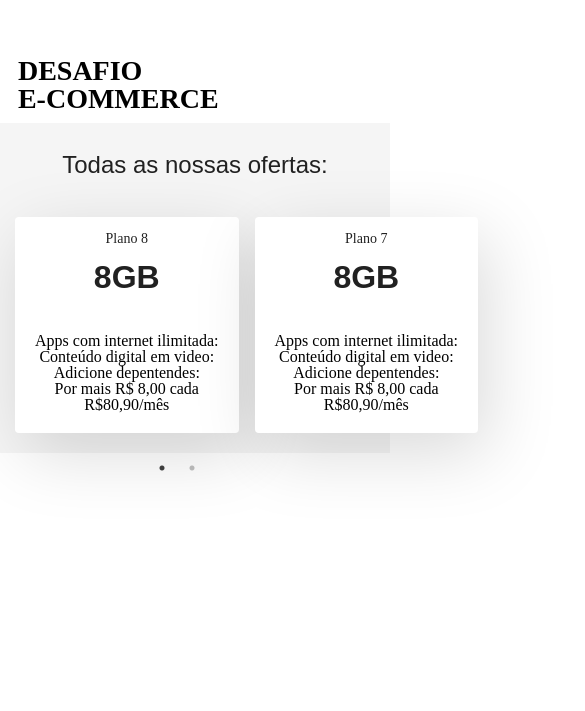
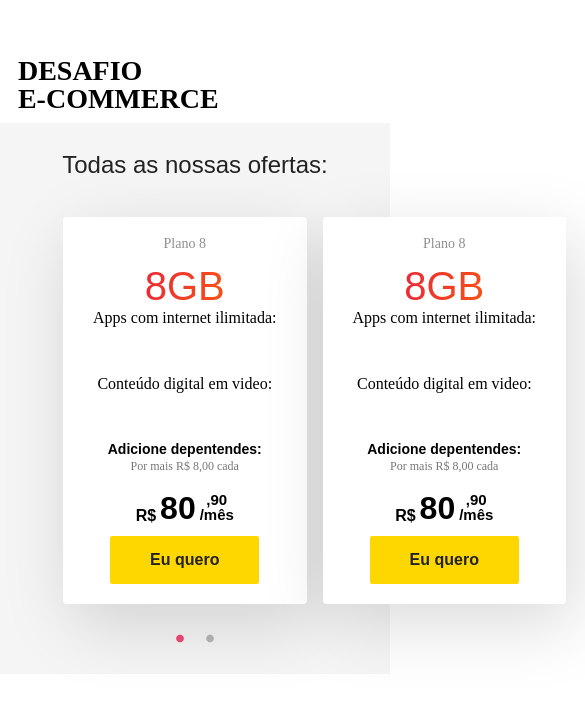
Before and after one commit to wagnersantos/Desafio-OI-React, a React app: page / in a window 390 px wide. Shown: the part 61-772 px from the top of the page, 585 px wide, since content can reach past the window. Built offline with nearby package versions, Linux system fonts and the light colour scheme.

Commit message:
estilizando cards mobile

```diff
--- a/src/components/app/App.js
+++ b/src/components/app/App.js
@@ -10,7 +10,7 @@ class App extends Component {
             <Header />
         </div>
         <div className='row'>
-          <Main />
+            <Main />
         </div>
       </div>
     );
--- a/src/components/cards/Cards.js
+++ b/src/components/cards/Cards.js
@@ -40,14 +40,16 @@ class Cards extends Component {
     };
     return (
       <div className="cards">
-        <h2 className='cards__header'>Todas as nossas ofertas:</h2>
+        <h2 className='cards__offer-title'>Todas as nossas ofertas:</h2>
         <Slider {...settings}>
           <div className='cards__item'>
             <div className='cards__wrapper'>
               <div className='cards__block'>
                 <div className='cards__header'>
                   <p className='cards__title'>Plano 8</p>
-                  <p className='cards__internet'>8GB</p>
+                  <p className='cards__internet'>
+                    <span>8GB</span>
+                  </p>
                 </div>
                 <div className='cards__apps-list'>
                   <p className=''>Apps com internet ilimitada:</p>
@@ -59,9 +61,9 @@ class Cards extends Component {
                   <div className='cards__video-list__container'>
                   </div>
                 </div>
-                <div className='cards-dependents'>
-                  <p className=''>Adicione depentendes:</p>
-                  <p className=''>Por mais R$ 8,00 cada</p>
+                <div className='cards__dependents'>
+                  <p className='cards__dependents-title'>Adicione depentendes:</p>
+                  <p className='cards__dependents-price'>Por mais R$ 8,00 cada</p>
                 </div>
               </div>
               <div className='cards__block-price'>
@@ -73,16 +75,19 @@ class Cards extends Component {
                     <span className='cards__block-price__periodicity'>/mês</span>
                   </span>
                 </div>
-                <div className='cards__block-price__button'></div>
               </div>
+              <a href='#' className='cards__button'>Eu quero</a>
             </div>
           </div>
+
           <div className='cards__item'>
             <div className='cards__wrapper'>
               <div className='cards__block'>
                 <div className='cards__header'>
-                  <p className='cards__title'>Plano 7</p>
-                  <p className='cards__internet'>8GB</p>
+                  <p className='cards__title'>Plano 8</p>
+                  <p className='cards__internet'>
+                    <span>8GB</span>
+                  </p>
                 </div>
                 <div className='cards__apps-list'>
                   <p className=''>Apps com internet ilimitada:</p>
@@ -94,9 +99,9 @@ class Cards extends Component {
                   <div className='cards__video-list__container'>
                   </div>
                 </div>
-                <div className='cards-dependents'>
-                  <p className=''>Adicione depentendes:</p>
-                  <p className=''>Por mais R$ 8,00 cada</p>
+                <div className='cards__dependents'>
+                  <p className='cards__dependents-title'>Adicione depentendes:</p>
+                  <p className='cards__dependents-price'>Por mais R$ 8,00 cada</p>
                 </div>
               </div>
               <div className='cards__block-price'>
@@ -108,8 +113,8 @@ class Cards extends Component {
                     <span className='cards__block-price__periodicity'>/mês</span>
                   </span>
                 </div>
-                <div className='cards__block-price__button'></div>
               </div>
+              <a href='#' className='cards__button'>Eu quero</a>
             </div>
           </div>
          </Slider>
--- a/src/components/main/Main.js
+++ b/src/components/main/Main.js
@@ -1,6 +1,5 @@
 import React, { Component } from 'react';
 import Title from '../../components/title/Title';
-import Subtitle from '../../components/subtitle/Subtitle';
 import Cards from '../../components/cards/Cards';
 
 class Main extends Component {
--- a/src/styles/scss/modules/App.scss
+++ b/src/styles/scss/modules/App.scss
@@ -16,8 +16,9 @@
 }
 
 .offer{
-    background-color: hsl(0, 0%, 96%);
+    background-color: #f5f5f5;
     margin: 0 -1.12rem;
+    padding-bottom: 50px;
      @media(min-width: 768px){
         margin: 0 auto;
     }
--- a/src/styles/scss/modules/Cards.scss
+++ b/src/styles/scss/modules/Cards.scss
@@ -1,10 +1,10 @@
 .cards{
 	padding-top: 30px;
 	text-align: center;
-	&__header{
+	&__offer-title{
 		font-size: 24px;
-		font-family: "SimplonBP-Regular",Arial;
-		color: hsl(0, 0%, 13%);
+		font-family: 'Arial';
+		color: #222;
 		line-height: 1;
 		margin-bottom: 40px;
 	}
@@ -14,15 +14,15 @@
 	    box-sizing: border-box;
 	}
 	.slick-slider {
-	    display: block;
 	    width: 100%;
-	    max-width: 244px;
-	    margin-left: 15px;
+	    max-width: (244+16)*2px;
+	    margin: 0 auto;
+	    padding: 0 30px;
 	    @media (min-width:370px) {
 	        max-width: 324px;
 	    }
 	    @media (min-width:768px) {
-	        max-width: (294+30) * 2px;
+	        max-width: (294+16) * 2px;
 	    }
 	}
 	.slick-slide{
@@ -33,9 +33,29 @@
 	.slick-list{
 		overflow: visible;
 	}
+	.slick-dots{
+		left: 0;
+		font-size: 18px;
+		li{
+			button{
+				&::before{
+					font-size: 9px;
+					border: 0;
+				}
+			}
+			&.slick-active{
+				button{
+					&::before{
+						color :  #e40f4b;
+					}
+				}
+			}
+		}
+
+	}
 	&__wrapper {
         position: relative;
-        padding: 15px 20px 20px 20px;
+        padding: 20px 30px;
         border-radius: 4px;
         background-color: #fff;
         box-shadow: 9px 20px 70px 0 rgba(2,2,2,0.15);
@@ -45,10 +65,65 @@
     	font-size: 14px;
     	font-family: 'Helvetica Neue,Helvetica,Arial,sans-serif';
     	margin-bottom: 15px;
+    	color: hsl(0, 0%, 56%);
     }
     &__internet{
-    	font-size: 32px;
-    	font-weight: bold;
-    	margin-bottom: 15px;
+    	font-size: 40px;
+    	font-family: 'Arial';
+    	background-image: linear-gradient(287deg, #fe6b03, #e40f4b);
+    	-webkit-text-fill-color: transparent;
+    	background-clip: text;
+    	margin-bottom: 4px;
+    }
+    &__apps-list, &__video-list{
+    	min-height: 66px;
+    }
+    &__dependents{
+    	margin-bottom: 20px;
+    	&-title{
+    		font-size: 14px;
+    		line-height: 1;
+    		font-family: 'Arial';
+    		font-weight: bold;
+    		margin-bottom: 4px;
+    	}
+    	&-price{
+    		font-size: 12px;
+    		color: #777;
+    	}
+    }
+    &__block-price{
+		&__value{
+			font-size: 32px;
+			font-weight: bold;
+			font-family: 'Arial';
+		}
+		&__prefix{
+			margin-right: 4px;
+			font-size: 16px;
+			position: relative;
+			bottom: -2px;
+		}
+		&__sufix{
+			font-size: 15px;
+			display: inline-flex;
+			flex-direction: column;
+			position: relative;
+			bottom: 14px;
+			margin-left: 4px;
+		}
+    }
+    &__button{
+    	border-radius: 2px;
+        color: #222;
+        background-color: #ffd700;
+        font-family: 'Arial';
+        font-size: 16px;
+        line-height: 1;
+        font-weight: bold;
+        display: inline-block;
+        text-decoration: none;
+        cursor: pointer;
+        padding: 16px 40px;
     }
 }
```
Also changed, not shown: src/styles/css/index.css, src/styles/css/modules/App.css, src/styles/css/modules/Cards.css, 3 other files.
